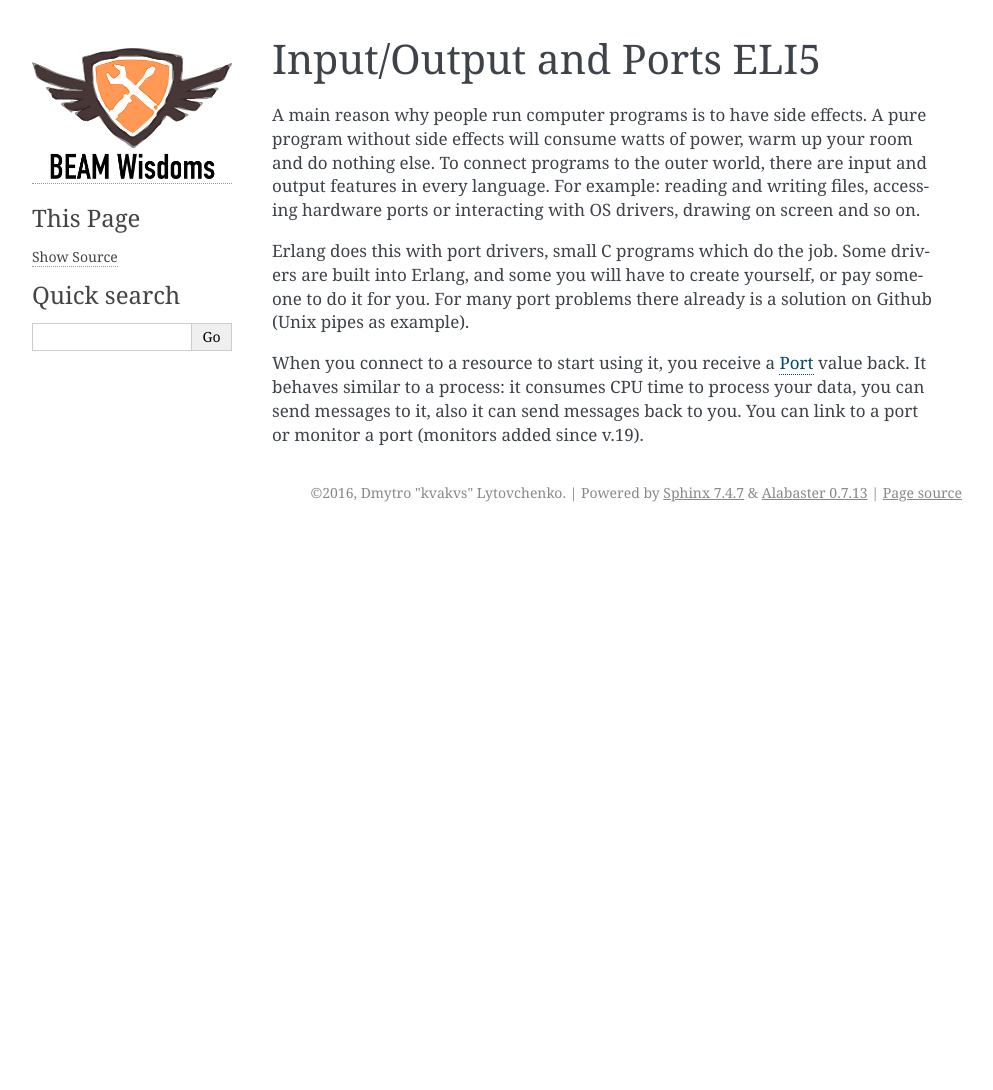
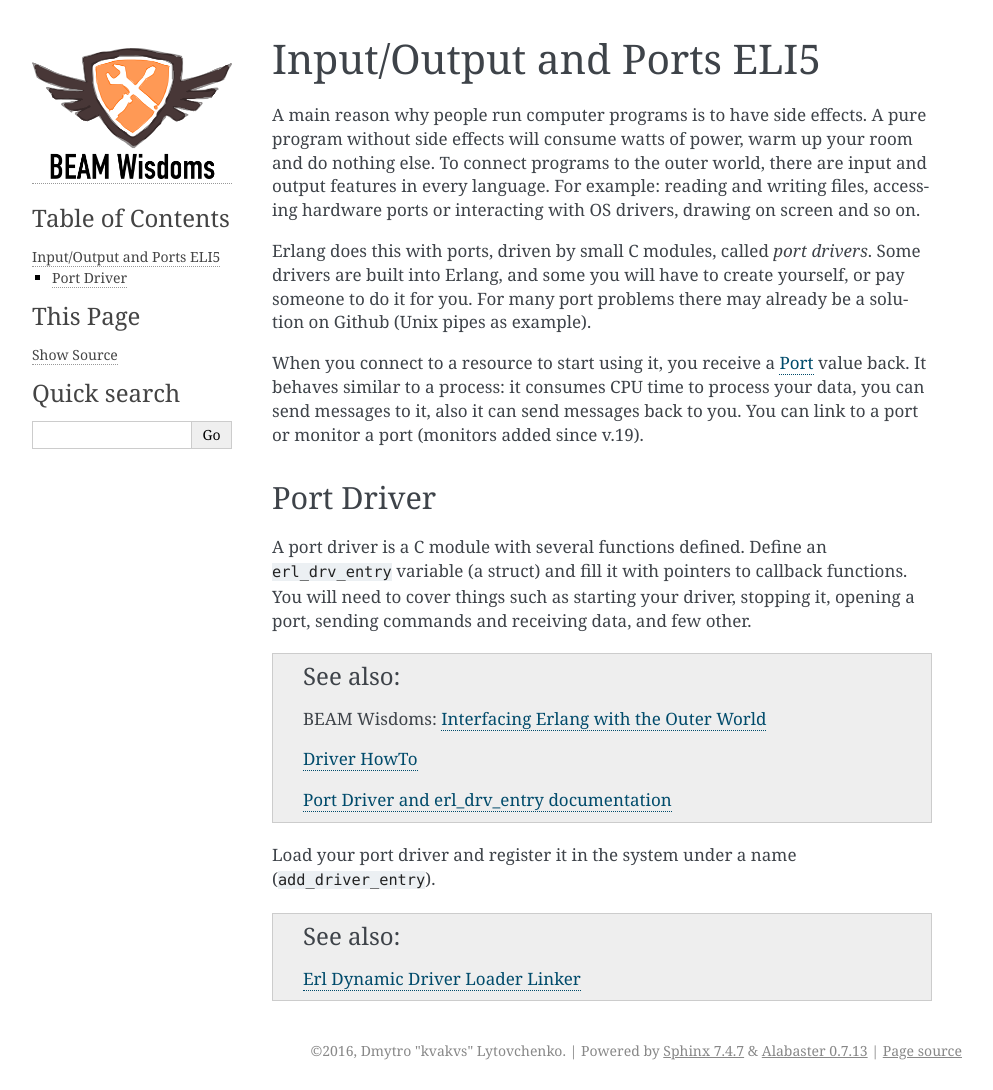
Before and after one commit to kvakvs/beam-wisdoms, a Sphinx documentation site: the page built from docs/source/eli5-io.rst, in a window 1280 px wide. Shown: the whole page, without its empty margins (148-1141 px from the left). Built offline with Sphinx 7.4.7, drawn with Linux system fonts in a browser that asks for light colours; before the commit the page ends 900 px from its top, so only the background shows below that.

Commit message:
+IO/Ports

```diff
--- a/docs/source/eli5-bif-nif.rst
+++ b/docs/source/eli5-bif-nif.rst
@@ -50,5 +50,5 @@ able to tip over the whole virtual machine or hog the resources and slow the
 execution to a grind.
 
 .. seealso::
-    :doc:`interfacing` for a list of NIF, interoperability libraries, and
-    port drivers for different programming languages.
+    BEAM Wisdoms: :doc:`interfacing` for a list of NIF, interoperability
+    libraries, and port drivers for different programming languages.
--- a/docs/source/eli5-io.rst
+++ b/docs/source/eli5-io.rst
@@ -8,9 +8,9 @@ input and output features in every language. For example: reading and writing
 files, accessing hardware ports or interacting with OS drivers, drawing on
 screen and so on.
 
-Erlang does this with port drivers, small C programs which do the job. Some
-drivers are built into Erlang, and some you will have to create yourself,
-or pay someone to do it for you. For many port problems there already is a
+Erlang does this with ports, driven by small C modules, called *port drivers*.
+Some drivers are built into Erlang, and some you will have to create yourself,
+or pay someone to do it for you. For many port problems there may already be a
 solution on Github (Unix pipes as example).
 
 When you connect to a resource to start using it, you receive a
@@ -18,3 +18,25 @@ When you connect to a resource to start using it, you receive a
 CPU time to process your data, you can send messages to it, also it can send
 messages back to you. You can link to a port or monitor a port (monitors added
 since v.19).
+
+Port Driver
+-----------
+
+A port driver is a C module with several functions defined.
+Define an ``erl_drv_entry`` variable (a struct) and fill it with pointers to
+callback functions.
+You will need to cover things such as starting your driver,
+stopping it, opening a port, sending commands and receiving data, and few other.
+
+.. seealso::
+    BEAM Wisdoms: :doc:`interfacing`
+
+    `Driver HowTo <http://erlang.org/doc/man/erl_driver.html>`_
+
+    `Port Driver and erl_drv_entry documentation <http://erlang.org/doc/man/driver_entry.html>`_
+
+Load your port driver and register it in the system under a name
+(``add_driver_entry``).
+
+.. seealso::
+    `Erl Dynamic Driver Loader Linker <http://erlang.org/doc/man/erl_ddll.html>`_
--- a/docs/source/eli5-process-heap.rst
+++ b/docs/source/eli5-process-heap.rst
@@ -69,8 +69,8 @@ other schedulers. This is not a simple topic, but theory is all here:
 http://gchandbook.org/
 
 .. seealso::
-    In depth: :doc:`indepth-heap-layout`.
+    BEAM Wisdoms: In depth: :doc:`indepth-heap-layout`.
 
-    In depth: :doc:`indepth-memory-layout`.
+    BEAM Wisdoms: In depth: :doc:`indepth-memory-layout`.
 
     `Garbage Collector in Erlang 19 <https://www.erlang-solutions.com/blog/erlang-19-0-garbage-collector.html>`_
--- a/docs/source/eli5-vm.rst
+++ b/docs/source/eli5-vm.rst
@@ -39,9 +39,9 @@ C label. An array of C labels is stored at the end of the same VM loop routine
 and is used as the lookup table.
 
 .. seealso::
-    In depth: :doc:`indepth-beam-file`.
+    BEAM Wisdoms: In depth: :doc:`indepth-beam-file`.
 
-    In depth: :doc:`indepth-beam-instructions`.
+    BEAM Wisdoms: In depth: :doc:`indepth-beam-instructions`.
 
 Threaded VM Loop
 ----------------
--- a/docs/source/index.rst
+++ b/docs/source/index.rst
@@ -28,9 +28,7 @@ ELI5 Section (Explain Me Like I'm Five)
     eli5-property-based
 
 .. todo::
-    ELI5 scheduling (extend);
     ELI5 IO (extend);
-    ELI5 Ext term format;
     ELI5 dirty schedulers
 
 Deeper Knowledge Section
```
